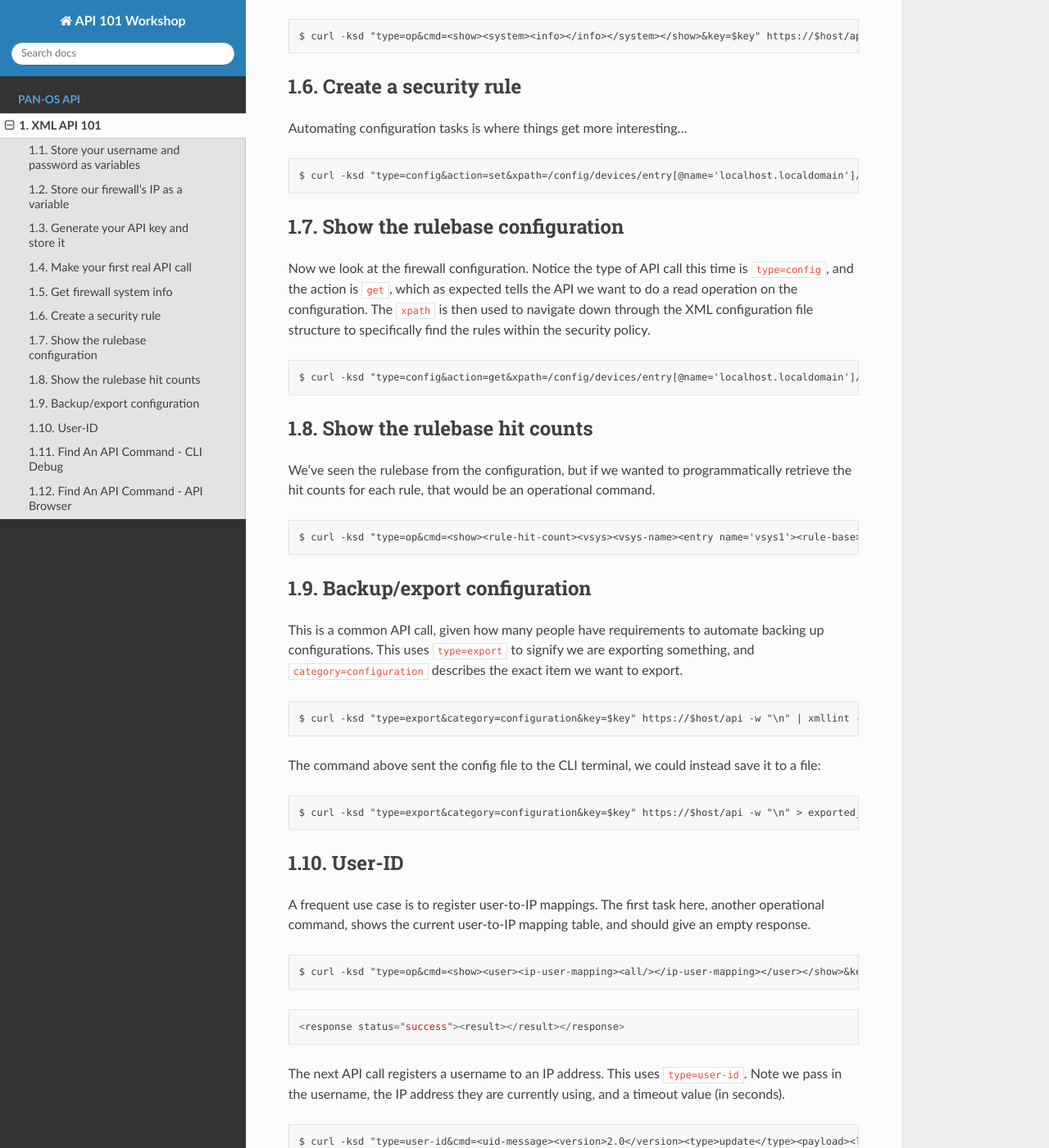
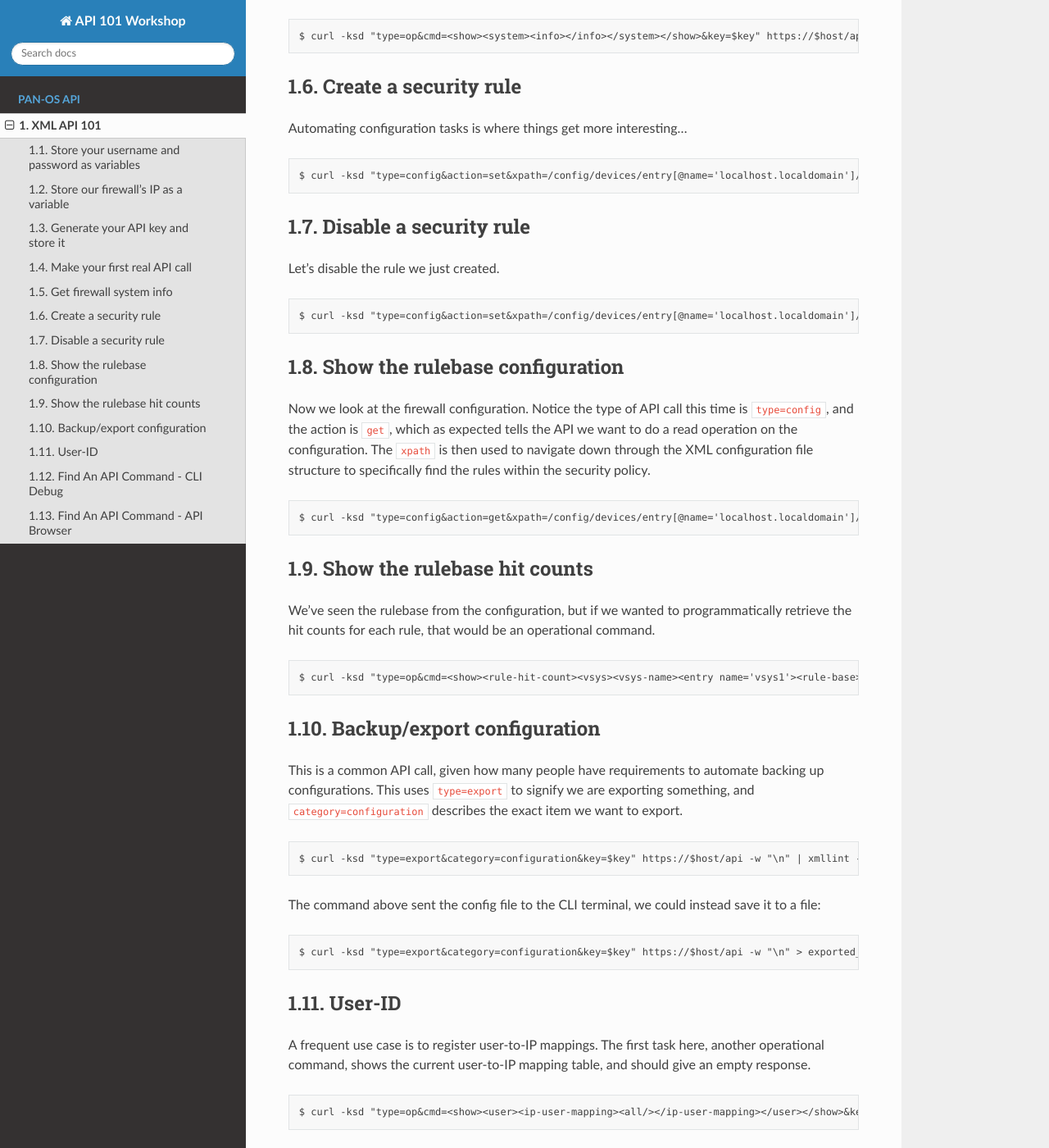
Before and after one commit to DctrG/API-101, a Sphinx documentation site: the page built from docs/apis/api-101.rst, in a window 1280 px wide and 1400 px high, scrolled down 1902 px. Shown: the whole window at 82% size. Built offline with Sphinx 7.4.7 and the Read the Docs theme 2.0.0, drawn with Linux system fonts in a browser that asks for light colours.

Commit message:
disable security rule

```diff
--- a/docs/apis/api-101.rst
+++ b/docs/apis/api-101.rst
@@ -93,6 +93,15 @@ Automating configuration tasks is where things get more interesting...
         :class: copy-button
 
         $ curl -ksd "type=config&action=set&xpath=/config/devices/entry[@name='localhost.localdomain']/vsys/entry[@name='vsys1']/rulebase/security/rules/entry[@name='$user']&element=<to><member>untrust</member></to><from><member>trust</member></from><source><member>any</member></source><destination><member>any</member></destination><source-user><member>any</member></source-user><category><member>any</member></category><application><member>web-browsing</member></application><service><member>application-default</member></service><source-hip><member>any</member></source-hip><destination-hip><member>any</member></destination-hip><action>allow</action>&key=$key" https://$host/api -w "\n" | xmllint --format -
+
+Disable a security rule
+=========================
+Let's disable the rule we just created.
+
+.. code-block::
+        :class: copy-button
+
+        $ curl -ksd "type=config&action=set&xpath=/config/devices/entry[@name='localhost.localdomain']/vsys/entry[@name='vsys1']/rulebase/security/rules/entry[@name='$user']&element=<disabled>yes</disabled>&key=$key" https://$host/api -w "\n" | xmllint --format -
 
 
 Show the rulebase configuration
```
